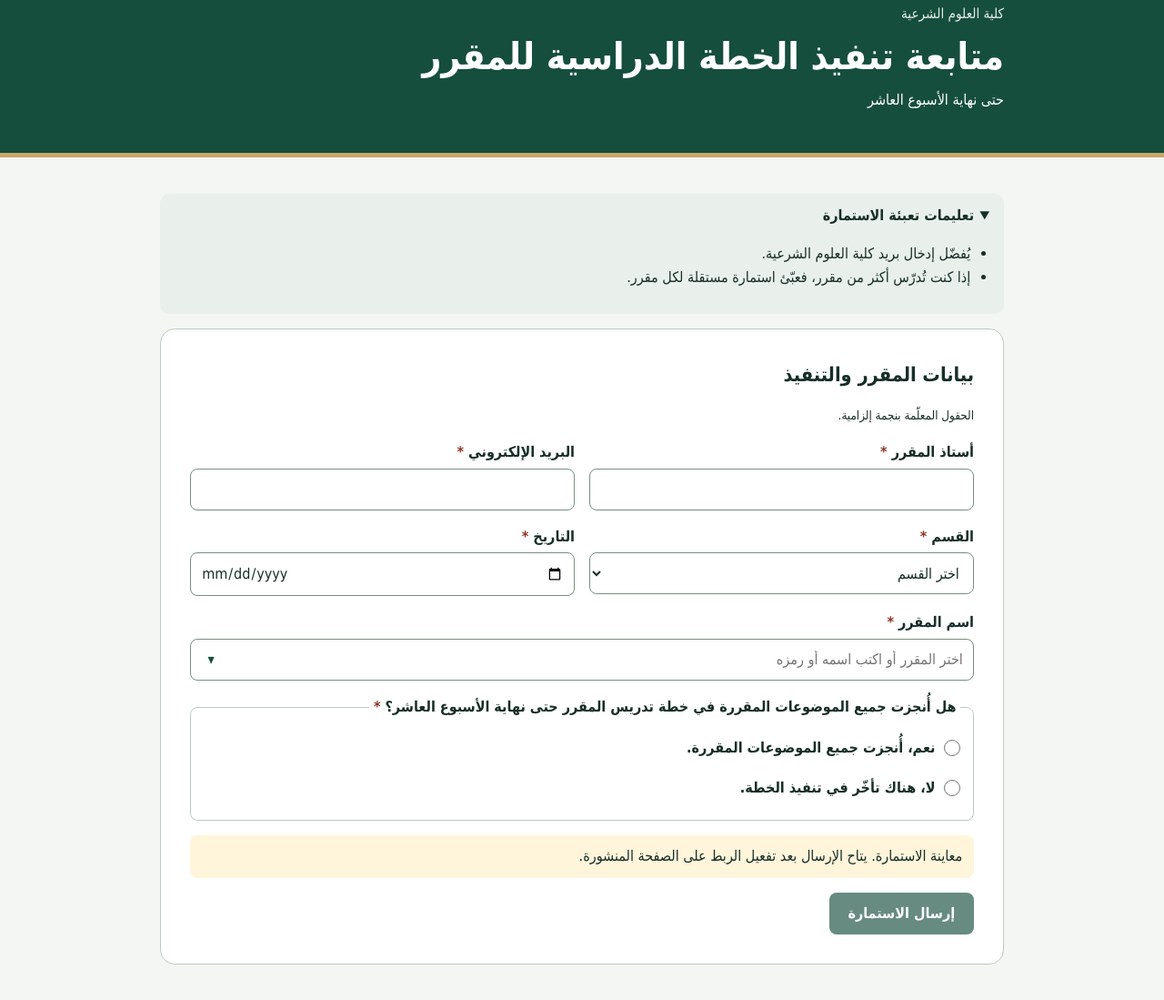
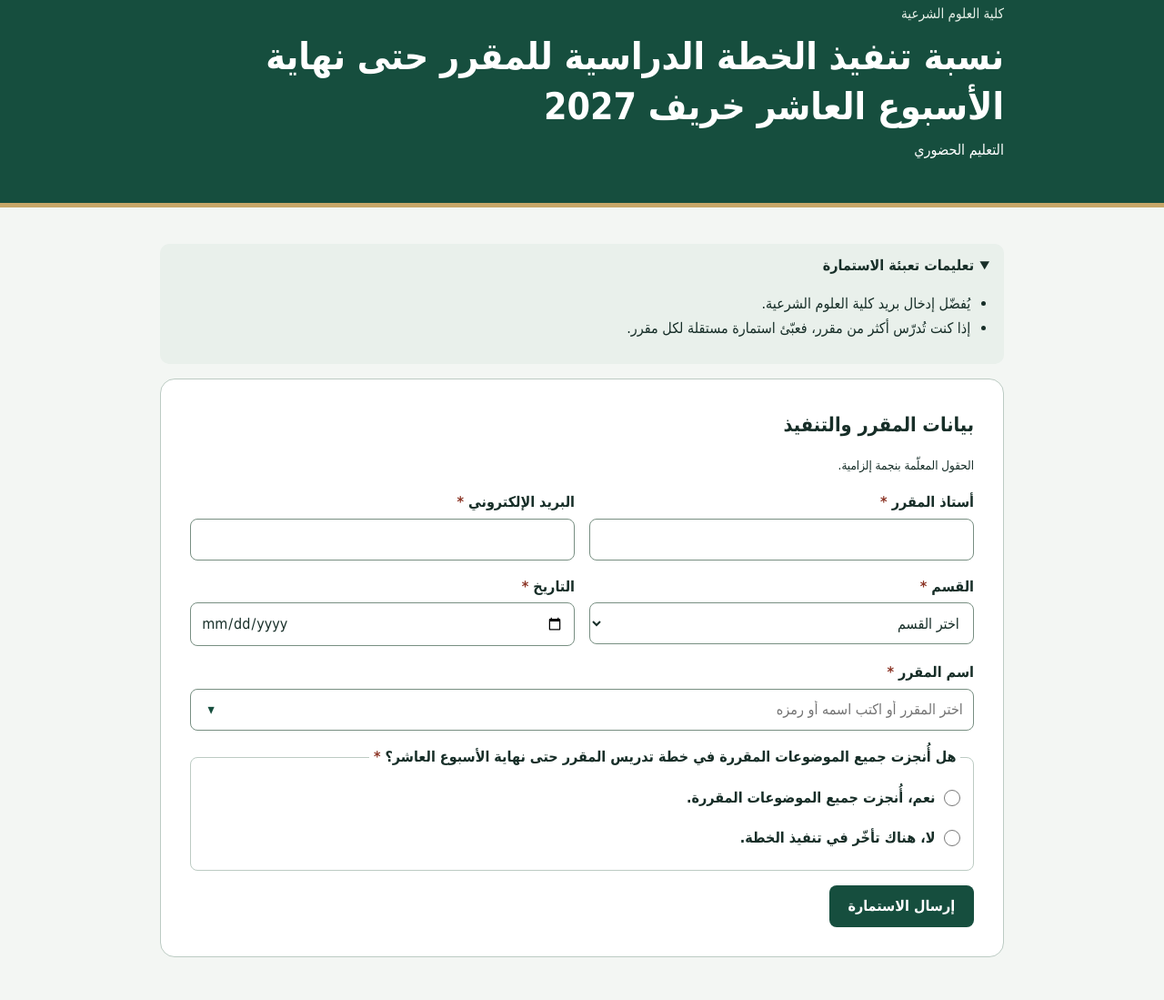
Before and after one commit to css-exams/course-plan, a plain HTML site: page index.html in a window 1280 px wide. Shown: the part 39-1138 px from the top of the page at 91% size. Drawn offline with Linux system fonts and the light colour scheme.

Commit message:
Add files via upload

```diff
--- a/index.html
+++ b/index.html
@@ -4,7 +4,7 @@
 <meta charset="utf-8">
 <meta name="viewport" content="width=device-width,initial-scale=1">
 <meta name="color-scheme" content="light">
-<title>متابعة تنفيذ الخطة الدراسية | كلية العلوم الشرعية</title>
+<title>نسبة تنفيذ الخطة الدراسية للمقرر حتى نهاية الأسبوع العاشر خريف 2027</title>
 <style>
 :root{font-family:Tahoma,Arial,sans-serif;color:#172e28;background:#f3f6f3;line-height:1.65;--green:#164e3e;--muted:#455952;--line:#bccbc3}
 *{box-sizing:border-box}
@@ -53,8 +53,8 @@ button:disabled{opacity:.65;cursor:default}
 <header>
 <div class="wrap">
 <p class="brand">كلية العلوم الشرعية</p>
-<h1>متابعة تنفيذ الخطة الدراسية للمقرر</h1>
-<p>حتى نهاية الأسبوع العاشر</p>
+<h1>نسبة تنفيذ الخطة الدراسية للمقرر حتى نهاية الأسبوع العاشر خريف 2027</h1>
+<p>التعليم الحضوري</p>
 </div>
 </header>
 <main class="wrap">
@@ -260,7 +260,7 @@ button:disabled{opacity:.65;cursor:default}
 </form>
 </main>
 <script>
-const endpoint = ''; // ألصق هنا رابط نشر تطبيق Apps Script المنتهي بـ /exec
+const endpoint = 'https://script.google.com/macros/s/AKfycbxXDI6kYuEkSOZf2bBeQ-I_x1rckepEpY2lvhVBNCs35KzrKBXnhZh_DgXKA_eg3u59/exec';
 const form = document.getElementById('report');
 const completionChoices = form.querySelectorAll('input[name="completion"]');
 const followup = document.getElementById('completion-followup');
```
